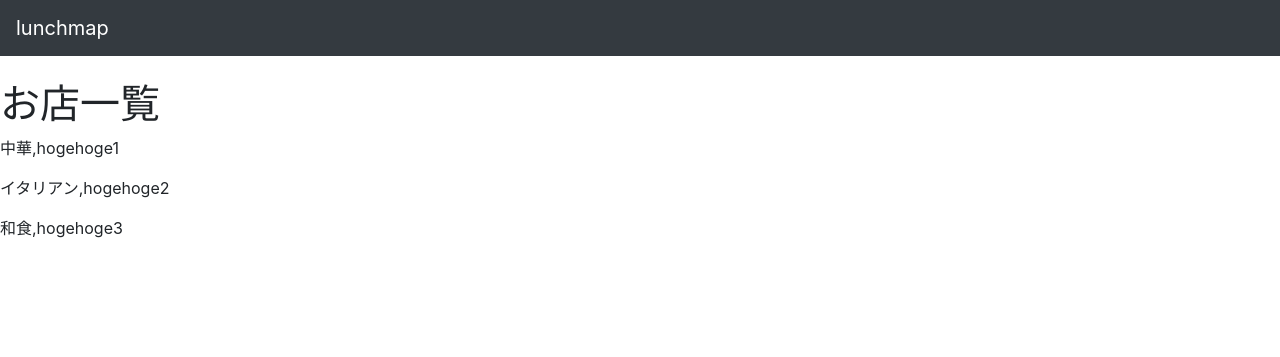
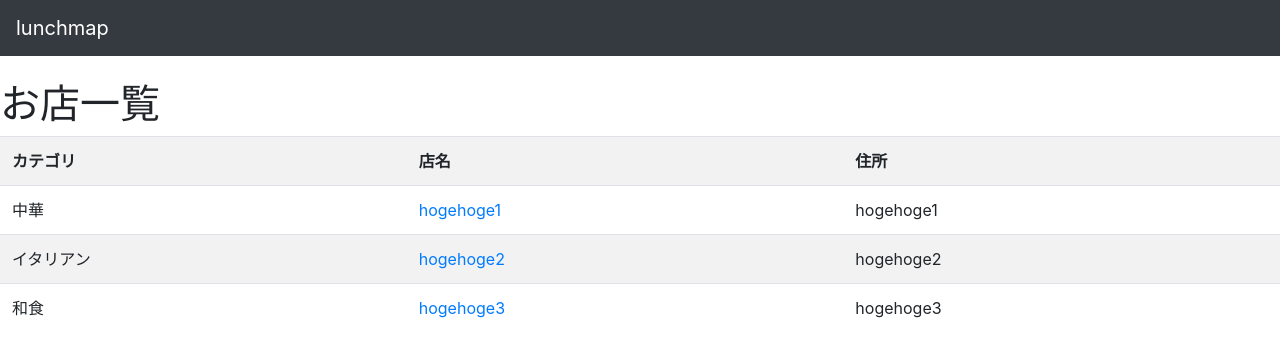
Before and after one commit to Arhikiyu/django-practice, a Django app: page /lunchmap/ in a window 1280 px wide. Shown: the top 357 px of the page. Run offline with Django 3.2, Linux system fonts and the light colour scheme; data comes from the database, SQL or seed files in the repository; some libraries are stand-ins or nearby versions.

Commit message:
make:table

```diff
--- a/myapp/lunchmap/templates/lunchmap/shop_list.html
+++ b/myapp/lunchmap/templates/lunchmap/shop_list.html
@@ -1,8 +1,22 @@
 {% extends './base.html' %}
 {% block content %}
 <h1>お店一覧</h1>
+<table class='table table-striped table-hover'>
+    <tr>
+        <th>カテゴリ</th>
+        <th>店名</th>
+        <th>住所</th>
+    </tr>
 
-{% for shop in object_list %}
-<p>{{ shop.category.name }},{{ shop.name }}</p>
-{% endfor %}
+
+
+    {% for shop in object_list %}
+    <tr>
+        <td>{{ shop.category.name }}</td>
+        <td><a href='{% url "lunchmap:detail" shop.pk %}'>{{ shop.name }}</a></td>
+        <td>{{ shop.name }}</td>
+    </tr>
+
+    {% endfor %}
+</table>
 {% endblock %}
```
